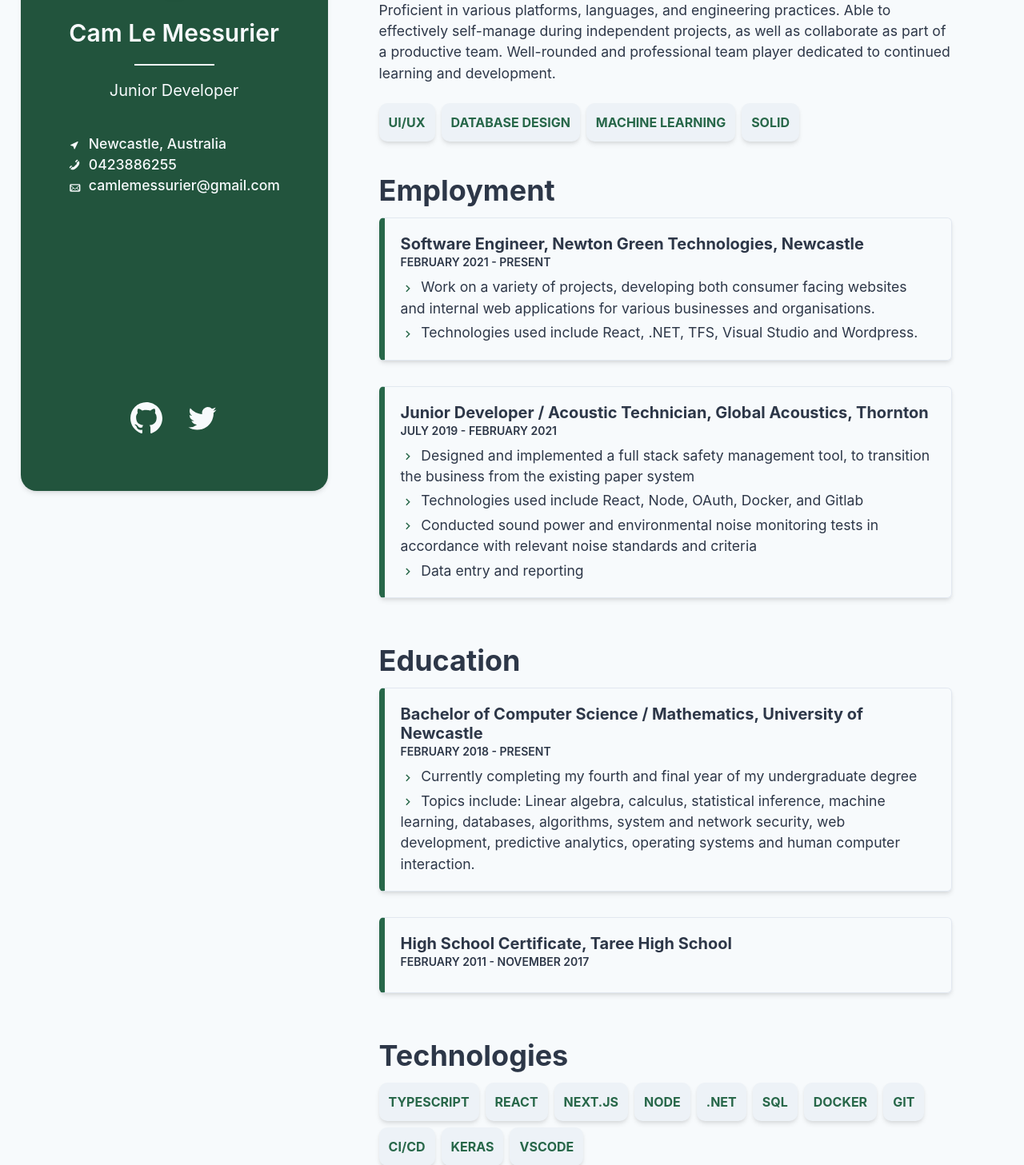
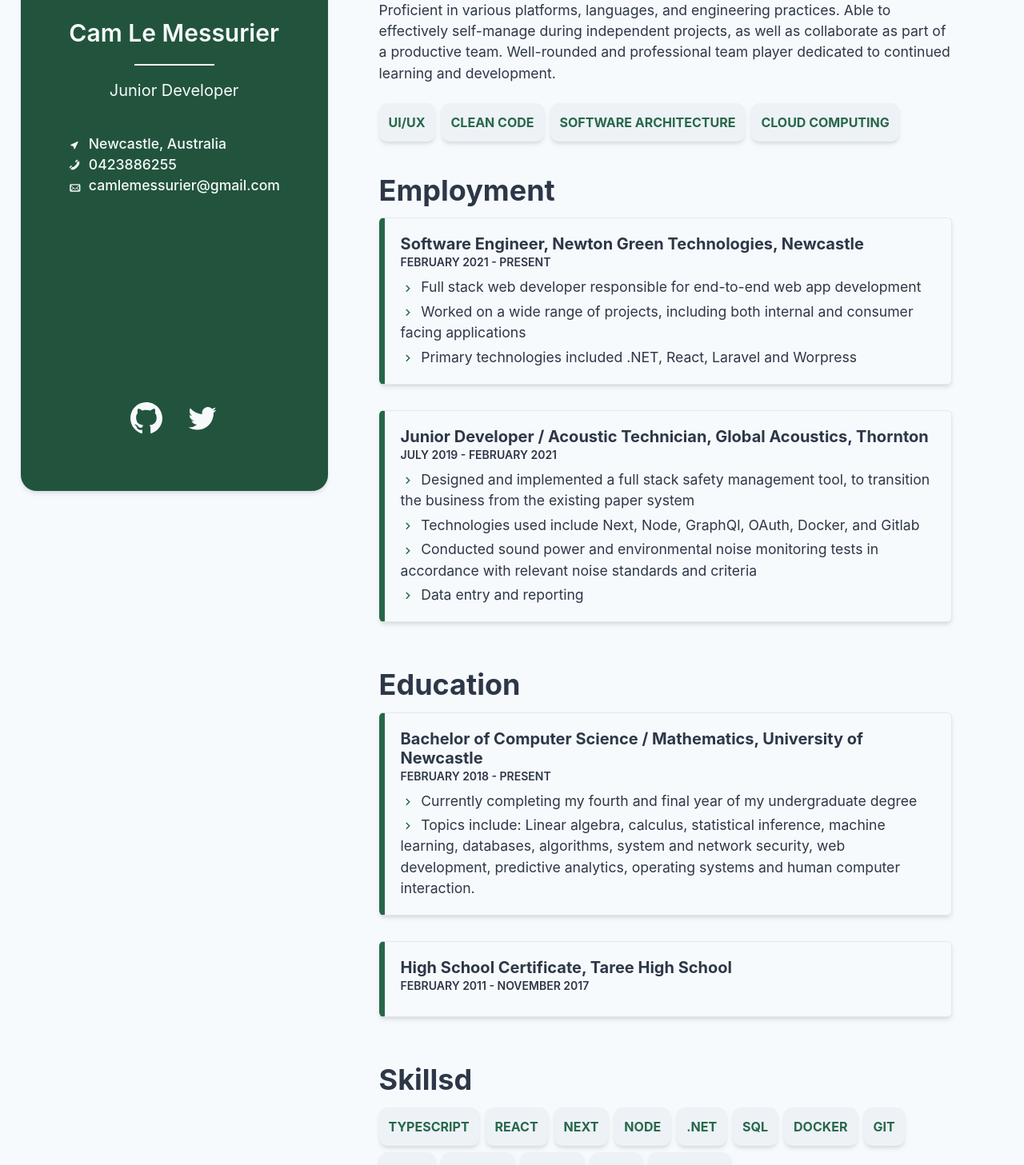
Before and after one commit to camlemessurier/camlemessurier, a Next.js app: page / in a window 1280 px wide. Shown: the part 160-1617 px from the top of the page at 80% size. Built offline with nearby package versions, Linux system fonts and the light colour scheme.

Commit message:
Content Modification

```diff
--- a/src/pages/index.js
+++ b/src/pages/index.js
@@ -120,17 +120,17 @@ const Index = () => {
 						</WrapItem>
 						<WrapItem>
 							<Badge size='lg' color={labelCol[colorMode]}>
-								Database Design
+								Clean Code
 							</Badge>
 						</WrapItem>
 						<WrapItem>
 							<Badge size='lg' color={labelCol[colorMode]}>
-								Machine Learning
+								Software Architecture
 							</Badge>
 						</WrapItem>
 						<WrapItem>
 							<Badge size='lg' color={labelCol[colorMode]}>
-								SOLID
+								Cloud Computing
 							</Badge>
 						</WrapItem>
 					</Wrap>
@@ -140,8 +140,9 @@ const Index = () => {
 							title='Software Engineer, Newton Green Technologies, Newcastle'
 							timePeriod='FEBRUARY 2021 - PRESENT'
 							listItems={[
-								'Work on a variety of projects, developing both consumer facing websites and internal web applications for various businesses and organisations.',
-								'Technologies used include React, .NET, TFS, Visual Studio and Wordpress.',
+								'Full stack web developer responsible for end-to-end web app development',
+								'Worked on a wide range of projects, including both internal and consumer facing applications',
+								'Primary technologies included .NET, React, Laravel and Worpress',
 							]}
 						/>
 						<Item
@@ -149,7 +150,7 @@ const Index = () => {
 							timePeriod='JULY 2019 - FEBRUARY 2021'
 							listItems={[
 								'Designed and implemented a full stack safety management tool, to transition the business from the existing paper system',
-								'Technologies used include React, Node, OAuth, Docker, and Gitlab',
+								'Technologies used include Next, Node, GraphQl, OAuth, Docker, and Gitlab',
 								'Conducted sound power and environmental noise monitoring tests in accordance with relevant noise standards and criteria',
 								'Data entry and reporting',
 							]}
@@ -171,7 +172,7 @@ const Index = () => {
 						/>
 					</Section>
 
-					<Section heading='Technologies'>
+					<Section heading='Skillsd'>
 						<Wrap mb={10}>
 							<WrapItem>
 								<Badge size='lg' size='lg' color={labelCol[colorMode]}>
@@ -185,7 +186,7 @@ const Index = () => {
 							</WrapItem>
 							<WrapItem>
 								<Badge size='lg' color={labelCol[colorMode]}>
-									Next.js
+									Next
 								</Badge>
 							</WrapItem>
 							<WrapItem>
@@ -218,14 +219,25 @@ const Index = () => {
 									CI/CD
 								</Badge>
 							</WrapItem>
+
 							<WrapItem>
 								<Badge size='lg' color={labelCol[colorMode]}>
-									Keras
+									VSCode
 								</Badge>
 							</WrapItem>
 							<WrapItem>
 								<Badge size='lg' color={labelCol[colorMode]}>
-									VSCode
+									Azure
+								</Badge>
+							</WrapItem>
+							<WrapItem>
+								<Badge size='lg' color={labelCol[colorMode]}>
+									REST
+								</Badge>
+							</WrapItem>
+							<WrapItem>
+								<Badge size='lg' color={labelCol[colorMode]}>
+									GraphQL
 								</Badge>
 							</WrapItem>
 						</Wrap>
```
